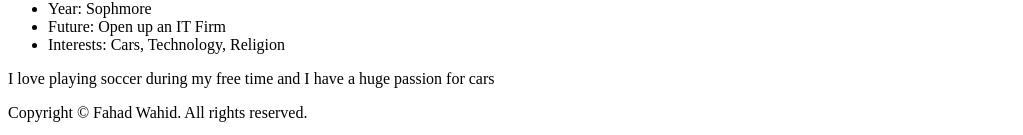
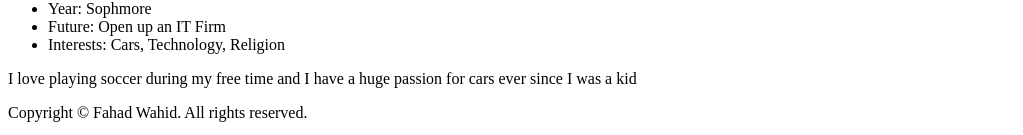
Before and after one commit to fwahid/itmd-361-project-1, a plain HTML site: page index.html in a window 1280 px wide. Shown: the part 1167-1302 px from the top of the page, without its empty margins (0-1023 px from the left). Drawn offline with Linux system fonts and the light colour scheme.

```diff
--- a/index.html
+++ b/index.html
@@ -24,7 +24,7 @@
     <li>Interests: Cars, Technology, Religion</li>
   </ul>
 
-	<p>I love playing soccer during my free time and I have a huge passion for cars</p>
+	<p>I love playing soccer during my free time and I have a huge passion for cars ever since I was a kid</p>
 </section>
 	<footer>
 	<p>Copyright © Fahad Wahid. All rights reserved.</p>
```
